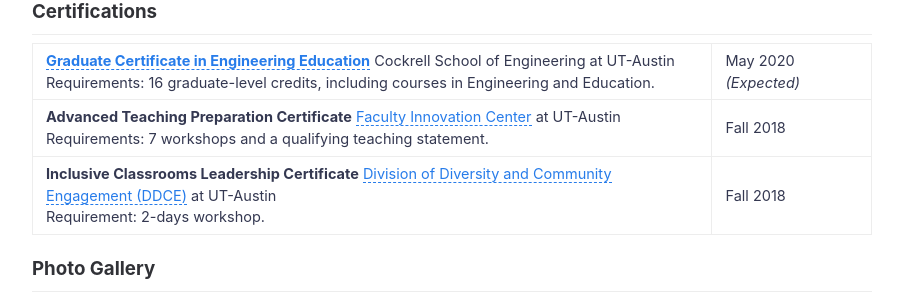
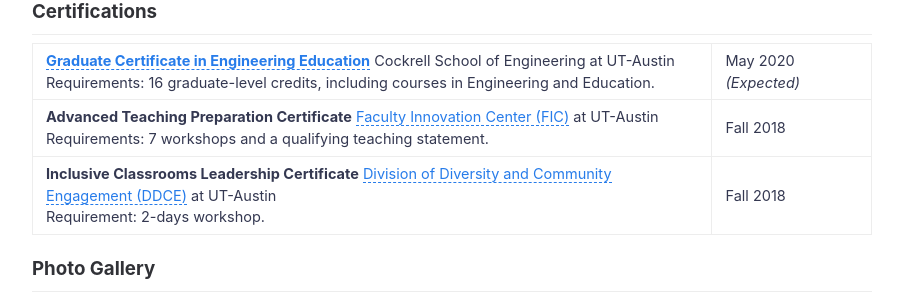
Before and after one commit to nzunigag/nzunigag.github.io, a Jekyll site: the page built from teaching.md, in a window 1280 px wide and 900 px high, scrolled down 947 px. Shown: the part 152-451 px from the top of the window, without its empty margins (188-1091 px from the left). Built offline with Jekyll 4.4.1, drawn with Linux system fonts in a browser that asks for light colours.

Commit message:
Update teaching.md

```diff
--- a/teaching.md
+++ b/teaching.md
@@ -34,7 +34,7 @@ Notes:<br>
 ___
 
 <b>[Graduate Certificate in Engineering Education](http://www.engr.utexas.edu/graduate/certificate-engineering-education)</b> Cockrell School of Engineering at UT-Austin<br>Requirements: 16 graduate-level credits, including courses in Engineering and Education. | May 2020 <i>(Expected)</i> <br>
-<b>Advanced Teaching Preparation Certificate</b> [Faculty Innovation Center](https://facultyinnovate.utexas.edu/gsd) at UT-Austin<br>Requirements: 7 workshops and a qualifying teaching statement. | Fall 2018<br>
+<b>Advanced Teaching Preparation Certificate</b> [Faculty Innovation Center (FIC)](https://facultyinnovate.utexas.edu/gsd) at UT-Austin<br>Requirements: 7 workshops and a qualifying teaching statement. | Fall 2018<br>
 <b>Inclusive Classrooms Leadership Certificate</b> [Division of Diversity and Community Engagement (DDCE)](https://diversity.utexas.edu/) at UT-Austin<br>Requirement: 2-days workshop. | Fall 2018<br>
 
 ### Photo Gallery
```
